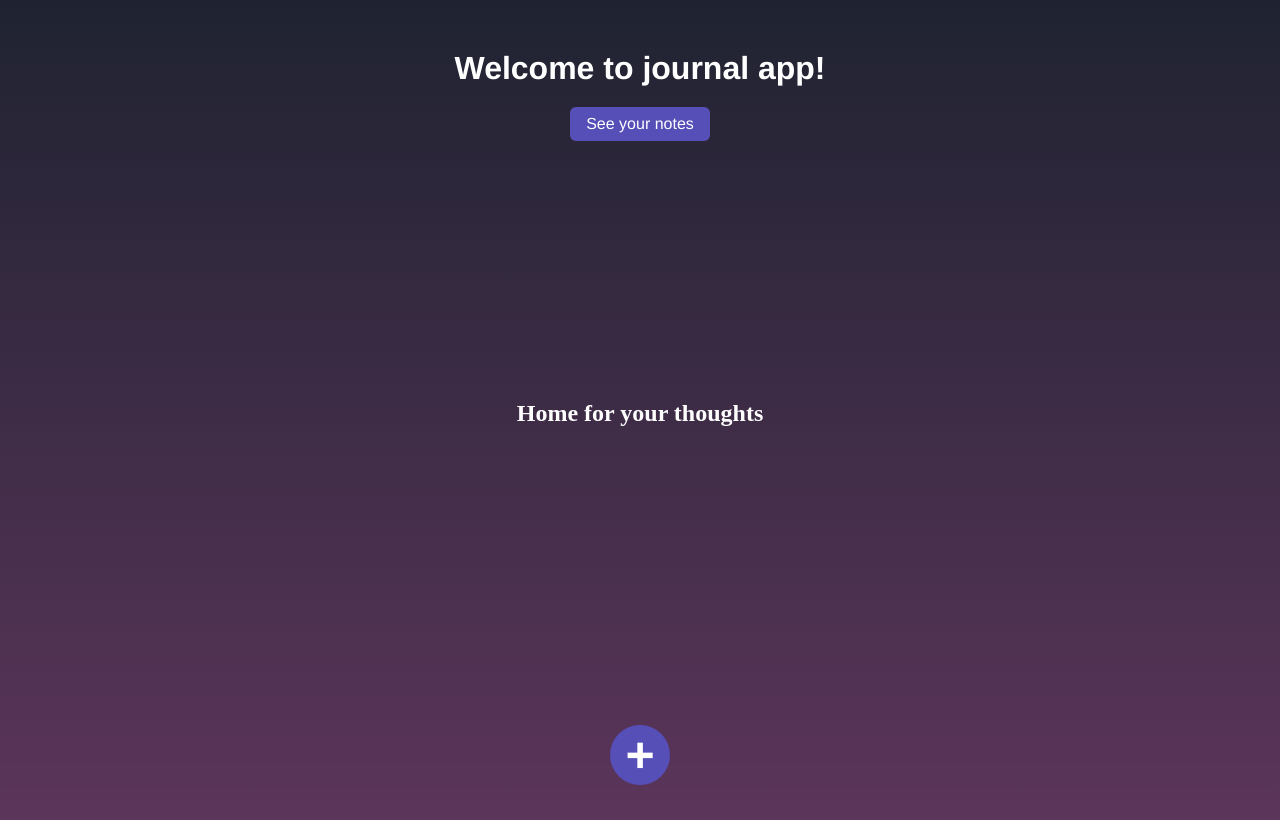
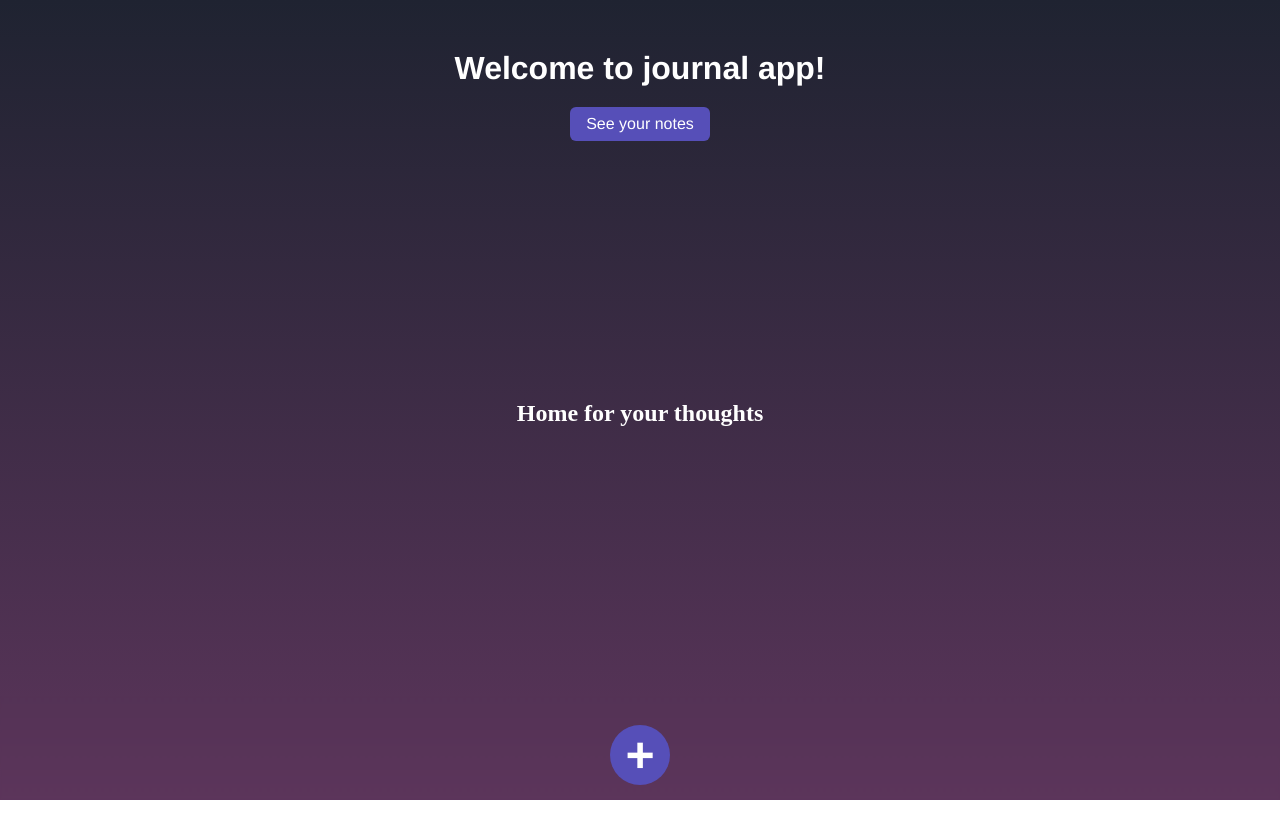
Before and after one commit to Bamimore2000/journal, a Next.js app: page / in a window 1280 px wide. Built offline with nearby package versions, Linux system fonts and the light colour scheme.

Commit message:
removed padding from the home

```diff
--- a/src/app/globals.css
+++ b/src/app/globals.css
@@ -18,7 +18,6 @@ button{
   background: linear-gradient(rgb(31, 35, 49), rgb(92, 53, 91));
   min-height: 100vh;
   color:white;
-  padding-bottom: 20px;
 }
 .container{
   width: 100%;
```
